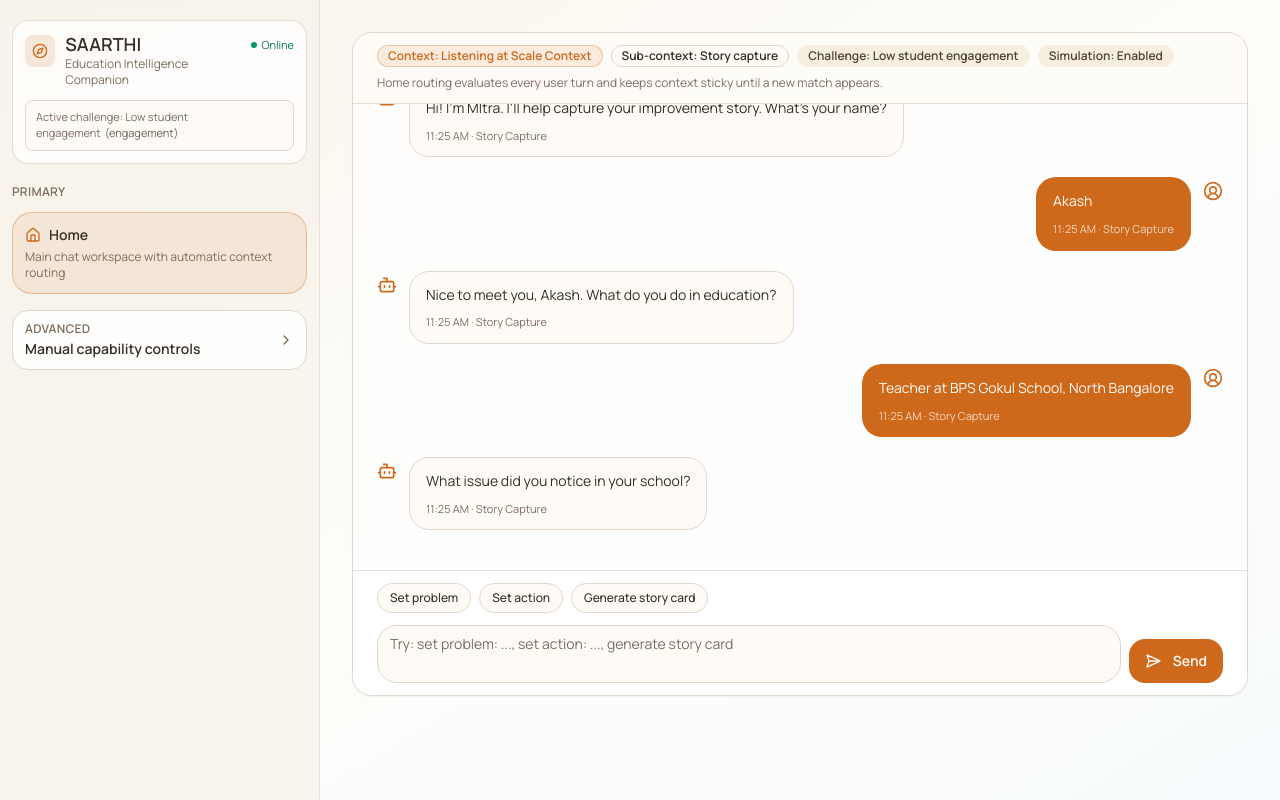
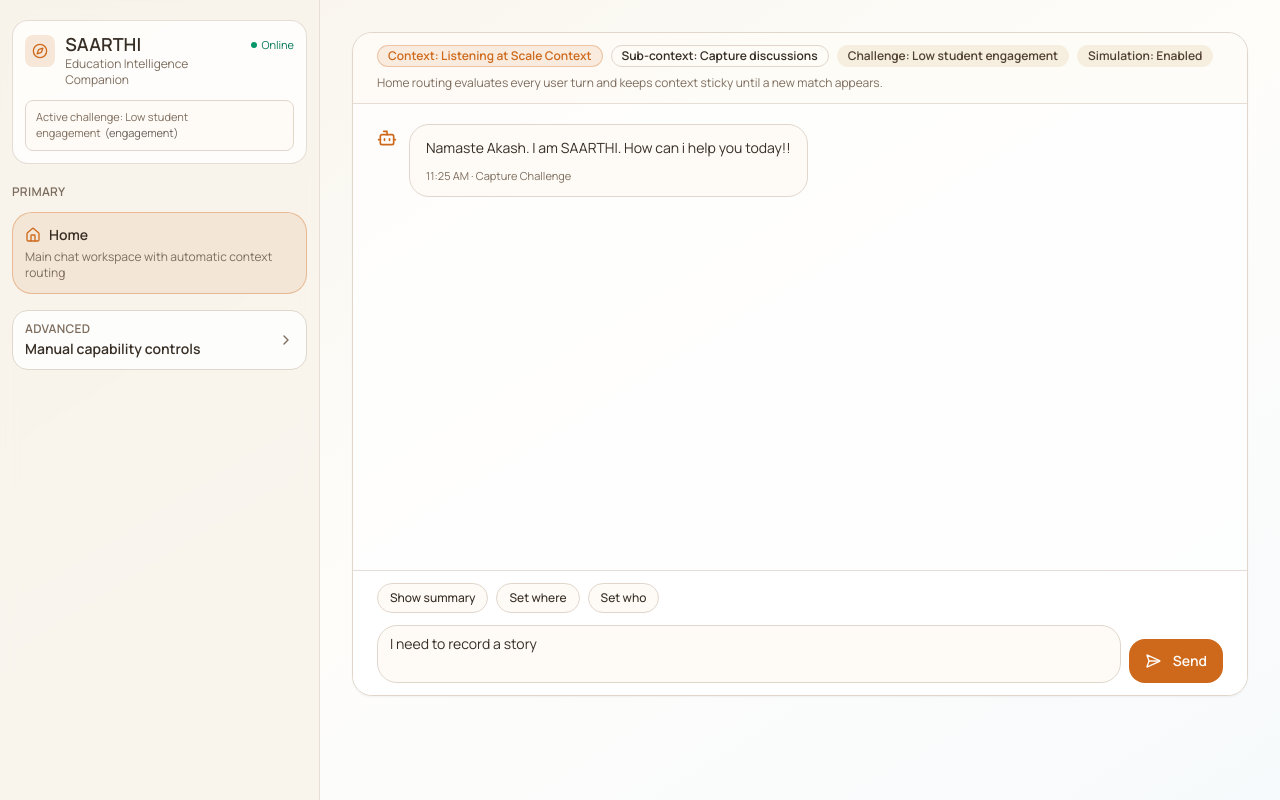
Before and after one commit to priyanka-TL/saarthi-app, a React (Vite) app in the folder saarthi-app/: page / in a window 1280 px wide. Built offline with nearby package versions, Linux system fonts and the light colour scheme.

Commit message:
feat: enhance ChatWorkspace with user step handling and improve home flow context responses

```diff
--- a/saarthi-app/src/components/chat/ChatWorkspace.tsx
+++ b/saarthi-app/src/components/chat/ChatWorkspace.tsx
@@ -20,7 +20,7 @@ import {
   resolveRouteMatch,
 } from '@/lib/homeFlow'
 import { cn } from '@/lib/utils'
-import type { RouteContext } from '@/types/homeFlow'
+import type { DemoUserStep, RouteContext } from '@/types/homeFlow'
 import type { ChatBlock, ChatMessage } from '@/types/chat'
 import type { FlowKey } from '@/types/saarthi'
 
@@ -35,7 +35,9 @@ const defaultPostStepDelayMs = 700
 export function ChatWorkspace({ activeFlow, onFlowChange }: ChatWorkspaceProps) {
   const idRef = useRef(0)
   const endRef = useRef<HTMLDivElement | null>(null)
-  const simulationStateRef = useRef<'idle' | 'running' | 'completed'>('idle')
+  const simulationStateRef = useRef<'idle' | 'running' | 'awaiting-user' | 'completed'>('idle')
+  const awaitingScriptedUserStepRef = useRef<DemoUserStep | null>(null)
+  const resumeSimulationRef = useRef<(() => void) | null>(null)
   const [draft, setDraft] = useState('')
   const [currentContext, setCurrentContext] = useState<RouteContext>(() => getDefaultRouteContext(homeFlowConfig))
 
@@ -66,7 +68,7 @@ export function ChatWorkspace({ activeFlow, onFlowChange }: ChatWorkspaceProps)
         role: 'assistant',
         flow: initialContext.flow,
         timestamp: new Date().toISOString(),
-        text: `Namaste. I am SAARTHI. How can i help you today!!`,
+        text: `Namaste Akash. I am SAARTHI. How can i help you today!!`,
       },
     ]
   })
@@ -275,8 +277,20 @@ export function ChatWorkspace({ activeFlow, onFlowChange }: ChatWorkspaceProps)
           return
         }
 
-        sendPromptRef.current(step.text, { skipEngineResponse: step.skipEngineResponse })
-        setDraft('')
+        simulationStateRef.current = 'awaiting-user'
+        awaitingScriptedUserStepRef.current = step
+
+        await new Promise<void>((resolve) => {
+          resumeSimulationRef.current = resolve
+        })
+
+        if (cancelled) {
+          return
+        }
+
+        simulationStateRef.current = 'running'
+        awaitingScriptedUserStepRef.current = null
+        resumeSimulationRef.current = null
         await wait(step.postDelayMs ?? defaultPostStepDelayMs)
       }
     }
@@ -295,31 +309,46 @@ export function ChatWorkspace({ activeFlow, onFlowChange }: ChatWorkspaceProps)
 
     return () => {
       cancelled = true
-      if (simulationStateRef.current === 'running') {
+      awaitingScriptedUserStepRef.current = null
+      if (resumeSimulationRef.current) {
+        resumeSimulationRef.current()
+        resumeSimulationRef.current = null
+      }
+      if (simulationStateRef.current === 'running' || simulationStateRef.current === 'awaiting-user') {
         simulationStateRef.current = 'idle'
       }
     }
   }, [activeFlow, appendScriptedAssistantTurn, demoScript])
 
-  function onSubmit(event: FormEvent<HTMLFormElement>) {
-    event.preventDefault()
-    if (!draft.trim()) {
+  const submitDraft = useCallback((rawPrompt: string) => {
+    const input = rawPrompt.trim()
+    if (!input) {
       return
     }
 
-    sendPrompt(draft)
+    const awaitingStep = awaitingScriptedUserStepRef.current
+    if (awaitingStep && simulationStateRef.current === 'awaiting-user') {
+      sendPrompt(input, { skipEngineResponse: awaitingStep.skipEngineResponse })
+      setDraft('')
+      const resume = resumeSimulationRef.current
+      resumeSimulationRef.current = null
+      resume?.()
+      return
+    }
+
+    sendPrompt(input)
     setDraft('')
+  }, [sendPrompt])
+
+  function onSubmit(event: FormEvent<HTMLFormElement>) {
+    event.preventDefault()
+    submitDraft(draft)
   }
 
   function onKeyDown(event: KeyboardEvent<HTMLTextAreaElement>) {
     if (event.key === 'Enter' && !event.shiftKey) {
       event.preventDefault()
-      if (!draft.trim()) {
-        return
-      }
-
-      sendPrompt(draft)
-      setDraft('')
+      submitDraft(draft)
     }
   }
 
--- a/saarthi-app/src/config/homeFlow.json
+++ b/saarthi-app/src/config/homeFlow.json
@@ -57,41 +57,20 @@
           "type": "user",
           "text": "I need to record a story",
           "skipEngineResponse": true,
-          "typingMsPerChar": 24,
+          "typingMsPerChar": 90,
           "postDelayMs": 700
         },
         {
           "id": "mitra-intro",
           "type": "assistant",
-          "text": "Hi! I'm MItra. I'll help capture your improvement story. What's your name?",
+          "text": "Sure Akash, I'll help capture your improvement story.",
           "postDelayMs": 700
         },
-        {
-          "id": "mitra-name",
-          "type": "user",
-          "text": "Akash",
-          "skipEngineResponse": true,
-          "typingMsPerChar": 20,
-          "postDelayMs": 600
-        },
-        {
-          "id": "mitra-role",
-          "type": "assistant",
-          "text": "Nice to meet you, Akash. What do you do in education?",
-          "postDelayMs": 650
-        },
-        {
-          "id": "mitra-role-answer",
-          "type": "user",
-          "text": "Teacher at BPS Gokul School, North Bangalore",
-          "skipEngineResponse": true,
-          "typingMsPerChar": 24,
-          "postDelayMs": 600
-        },
+
         {
           "type": "assistant",
           "id": "mitra-issue-question",
-          "text": "What issue did you notice in your school?",
+          "text": "What issue did you notice in BPS Gokul School, North Bangalore?",
           "postDelayMs": 650
         },
         {
@@ -99,7 +78,7 @@
           "type": "user",
           "text": "Students had to travel long distances, so many stayed at home",
           "skipEngineResponse": true,
-          "typingMsPerChar": 20,
+          "typingMsPerChar": 30,
           "postDelayMs": 600
         },
         {
@@ -113,7 +92,7 @@
           "type": "user",
           "text": "No transportation facilities",
           "skipEngineResponse": true,
-          "typingMsPerChar": 20,
+          "typingMsPerChar": 30,
           "postDelayMs": 600
         },
         {
@@ -127,7 +106,7 @@
           "type": "user",
           "text": "Worked with parents and arranged bicycles for students",
           "skipEngineResponse": true,
-          "typingMsPerChar": 20,
+          "typingMsPerChar": 30,
           "postDelayMs": 600
         },
         {
@@ -141,7 +120,7 @@
           "type": "user",
           "text": "Parents were hesitant and funds were limited",
           "skipEngineResponse": true,
-          "typingMsPerChar": 20,
+          "typingMsPerChar": 30,
           "postDelayMs": 600
         },
         {
@@ -155,7 +134,7 @@
           "type": "user",
           "text": "Continuous discussions with parents and community support for funding",
           "skipEngineResponse": true,
-          "typingMsPerChar": 20,
+          "typingMsPerChar": 30,
           "postDelayMs": 600
         },
         {
@@ -169,7 +148,7 @@
           "type": "user",
           "text": "Parents and community leaders",
           "skipEngineResponse": true,
-          "typingMsPerChar": 20,
+          "typingMsPerChar": 30,
           "postDelayMs": 600
         },
         {
@@ -183,7 +162,7 @@
           "type": "user",
           "text": "3 months",
           "skipEngineResponse": true,
-          "typingMsPerChar": 20,
+          "typingMsPerChar": 30,
           "postDelayMs": 600
         },
         {
@@ -197,7 +176,7 @@
           "type": "user",
           "text": "Student attendance started increasing",
           "skipEngineResponse": true,
-          "typingMsPerChar": 20,
+          "typingMsPerChar": 30,
           "postDelayMs": 600
         },
         {
@@ -211,7 +190,7 @@
           "type": "user",
           "text": "I am facing an issue with Grade 1 enrollment drop",
           "skipEngineResponse": true,
-          "typingMsPerChar": 20,
+          "typingMsPerChar": 30,
           "postDelayMs": 700
         },
         {
@@ -225,7 +204,7 @@
           "type": "user",
           "text": "Mostly Grade 1. Parents are choosing a nearby private school.",
           "skipEngineResponse": true,
-          "typingMsPerChar": 20,
+          "typingMsPerChar": 30,
           "postDelayMs": 650
         },
         {
@@ -239,7 +218,7 @@
           "type": "user",
           "text": "Yes, I spoke to some parents. They said:\n\nPrivate school has better English teaching\nThey feel our school lacks focus on studies\nThey think facilities are better in private schools",
           "skipEngineResponse": true,
-          "typingMsPerChar": 18,
+          "typingMsPerChar": 30,
           "postDelayMs": 700
         },
         {
@@ -253,7 +232,7 @@
           "type": "user",
           "text": "Yes, that's right.",
           "skipEngineResponse": true,
-          "typingMsPerChar": 20,
+          "typingMsPerChar": 30,
           "postDelayMs": 650
         },
         {
@@ -267,7 +246,7 @@
           "type": "user",
           "text": "Option 1",
           "skipEngineResponse": true,
-          "typingMsPerChar": 20,
+          "typingMsPerChar": 30,
           "postDelayMs": 650
         },
         {
```
